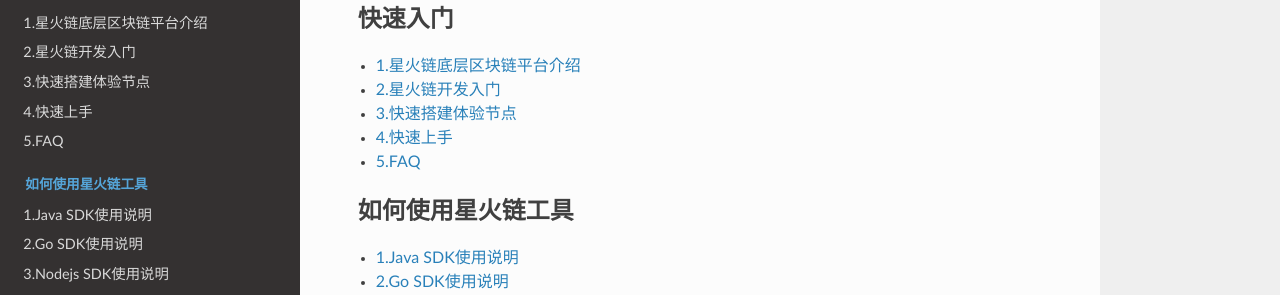
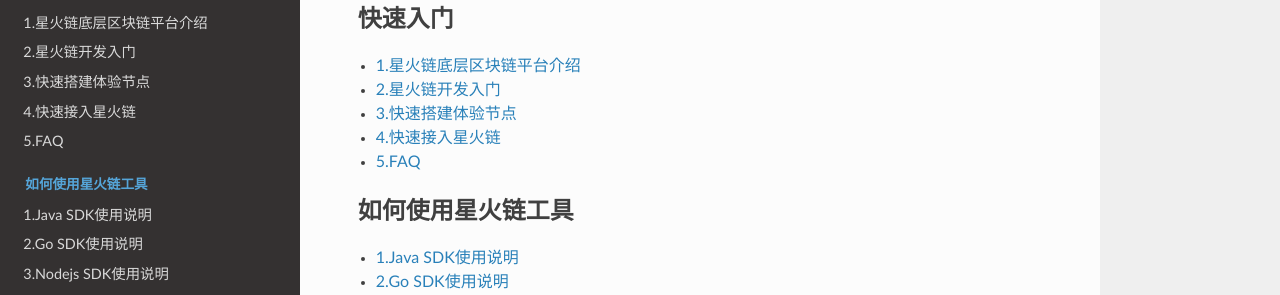
Before and after one commit to caict-4iot-dev/bif-doc, a Sphinx documentation site: the page built from docs/source/index.rst, in a window 1280 px wide and 900 px high. Shown: the part 210-505 px from the top of the window. Built offline with Sphinx 7.4.7 and the Read the Docs theme 2.0.0, drawn with Linux system fonts in a browser that asks for light colours.

Commit message:
update 2.0

```diff
--- a/docs/source/index.rst
+++ b/docs/source/index.rst
@@ -10,7 +10,7 @@
     quickstart/星火链底层区块链平台介绍
     quickstart/星火链开发入门
     quickstart/快速搭建体验节点
-    quickstart/快速上手
+    quickstart/快速接入星火链
     quickstart/FAQ
 
 .. toctree::
--- a/docs/source/quickstart/快速上手.md
+++ b/docs/source/quickstart/快速接入星火链.md
@@ -1,4 +1,4 @@
-# 4.快速上手
+# 4.快速接入星火链
 
 用户在**测试网**上部署、调用、 查询一个`Javascript`、`Solidity`智能合约，需要完成如下工作：
 
```
Also changed, not shown: docs/source/bid/BID标识符.md (+2 -1 lines), docs/source/_static/images/image-20230316140447094.png.
